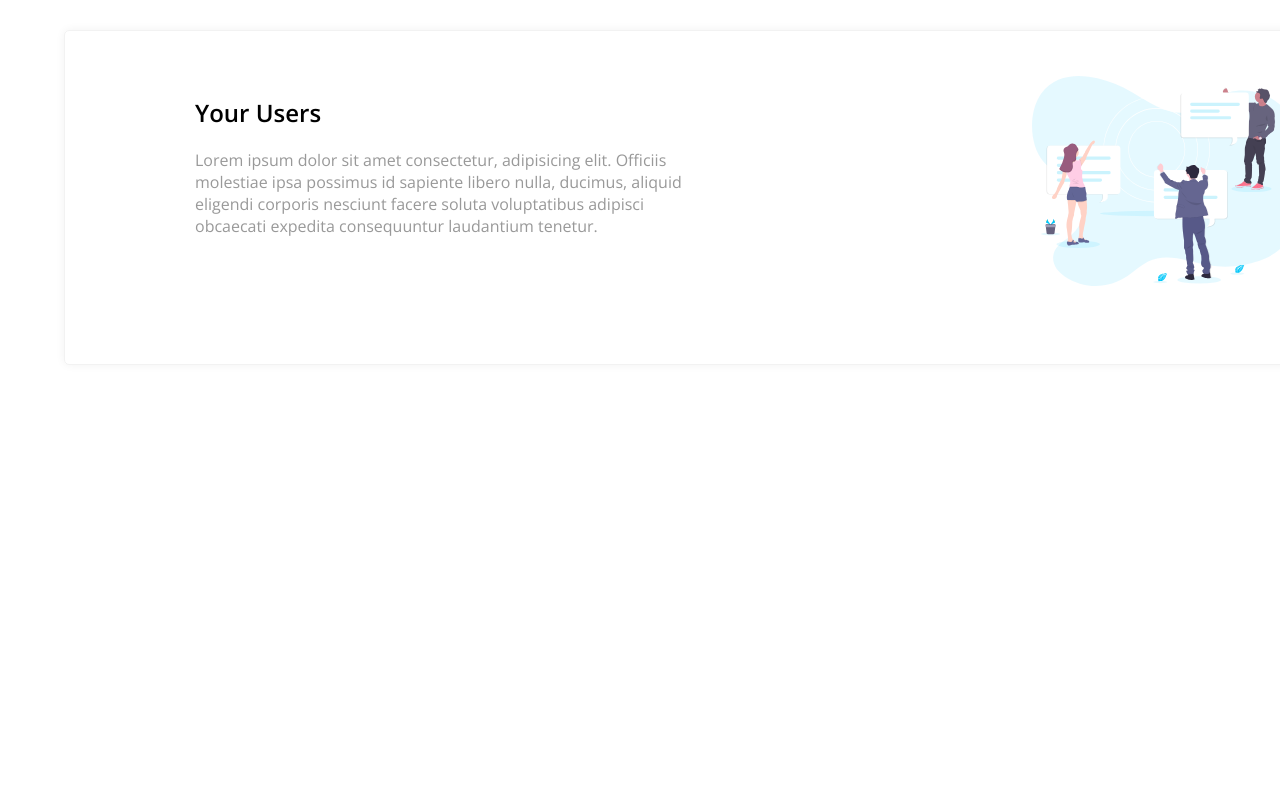
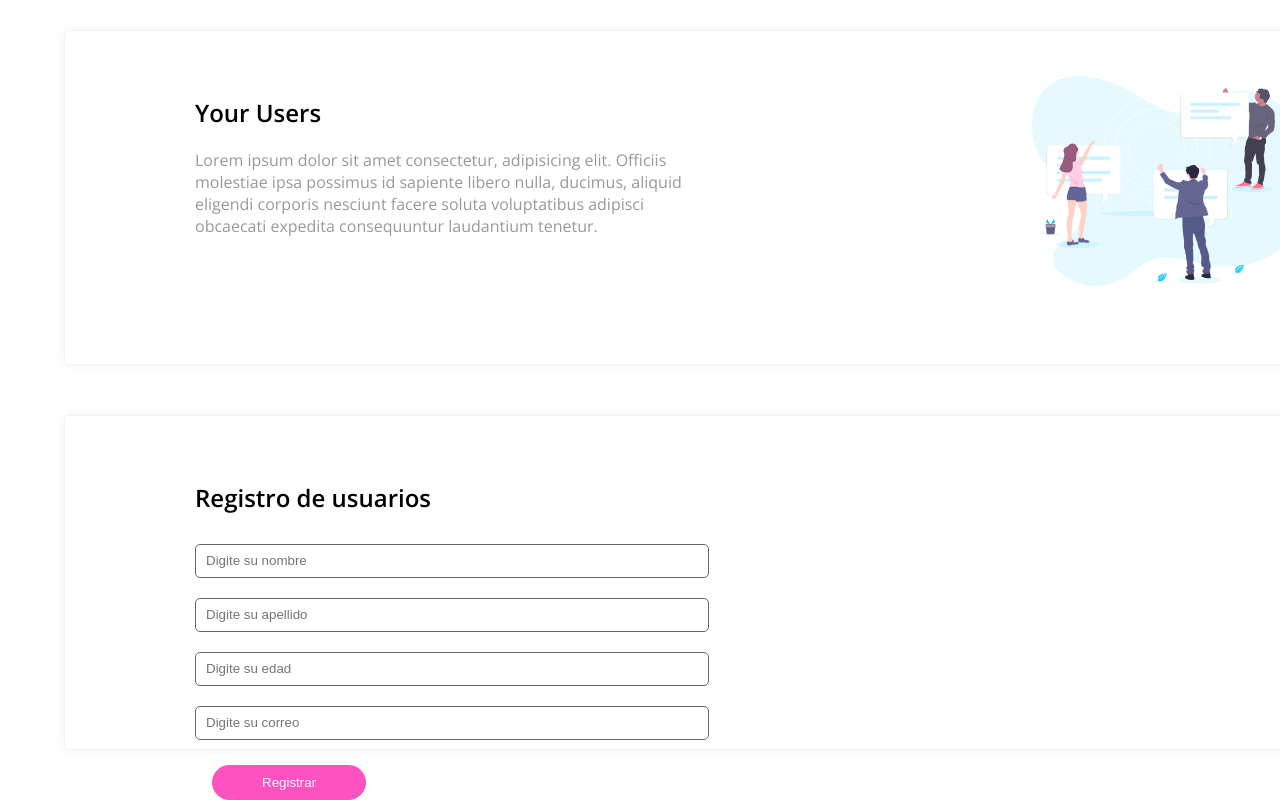
Before and after one commit to jhonmendex/fronend-mision-tic, a plain HTML site: page index.html in a window 1280 px wide. Shown: the part 1428-2228 px from the top of the page. Before the commit the page ends 1843 px from the top, so only its background shows below. Drawn offline with nearby package versions, Linux system fonts and the light colour scheme.

Commit message:
add script form

```diff
--- a/css/styles.css
+++ b/css/styles.css
@@ -86,7 +86,8 @@
   line-height: 60px;
 }
 
-.info-description button {
+.info-description button,
+#registro-usuarios button {
   color: #fff;
   background-color: #fe52c0;
   border-radius: 40px;
@@ -96,6 +97,16 @@
   margin-top: 15px;
 }
 
+input {
+  width: 500px;
+  height: 30px;
+
+  margin: 10px 0;
+  padding-left: 10px;
+  border: 1px solid #666;
+  border-radius: 5px;
+}
+
 .clear {
   clear: both;
 }
--- a/index.html
+++ b/index.html
@@ -24,6 +24,8 @@
       href="https://fonts.googleapis.com/css2?family=Open+Sans:wght@400;600&display=swap"
       rel="stylesheet"
     />
+    <script src="https://ajax.googleapis.com/ajax/libs/jquery/3.5.1/jquery.min.js"></script>
+    <script type="text/javascript" src="js/script.js"></script>
   </head>
   <body>
     <div class="wrapper">
@@ -103,6 +105,24 @@
               <img src="images/illustration-your-users.svg" alt="users" />
             </div>
           </div>
+          <div class="section">
+            <div class="section-info">
+              <h2>Registro de usuarios</h2>
+              <div id="registro-usuarios">
+                <form action="">
+                  <input
+                    id="nomUsu"
+                    type="text"
+                    placeholder="Digite su nombre"
+                  />
+                  <input type="text" placeholder="Digite su apellido" />
+                  <input type="text" placeholder="Digite su edad" />
+                  <input type="text" placeholder="Digite su correo" />
+                  <button onclick="registro()">Registrar</button>
+                </form>
+              </div>
+            </div>
+          </div>
         </div>
       </div>
     </div>
--- /dev/null
+++ b/js/script.js
@@ -0,0 +1,5 @@
+function registro() {
+  let nombre = document.getElementById("nomUsu");
+  nombre.style.color = "red";
+  alert("");
+}
```
Also changed, not shown: js/myScript.js (added, +72 -0 lines).
